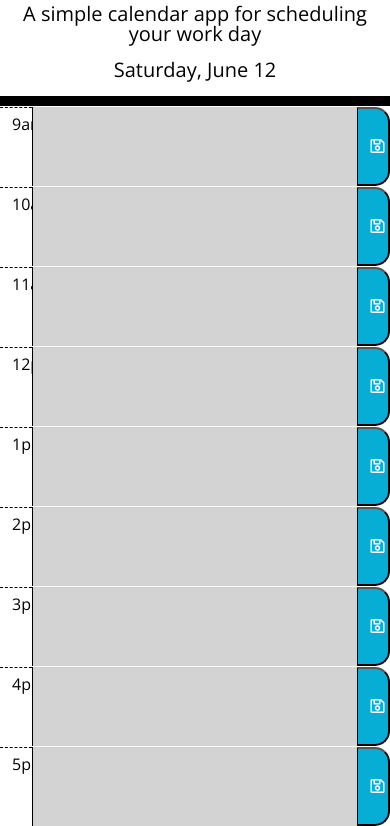
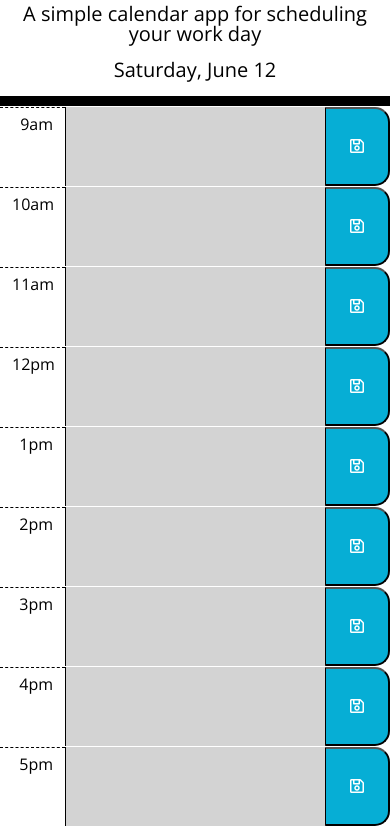
Before and after one commit to emholmes/eholmes-work-day-scheduler-api-challenge, a plain HTML site: page index.html in a window 390 px wide. Shown: the part 49-875 px from the top of the page. Drawn offline with nearby package versions, Linux system fonts and the light colour scheme.

Commit message:
mobile column styles

```diff
--- a/index.html
+++ b/index.html
@@ -23,49 +23,49 @@
     <div class="container">
         <!-- Timeblocks go here -->
         <div class="row" id="row0">
-            <p class="text-end hour col-1 pt-2">9am</p>
-            <textarea class="description col-10"></textarea>
-            <button class="saveBtn col-1"><i class="far fa-save"></i></button>
+            <p class="text-end hour col-lg-1 col-2 pt-2">9am</p>
+            <textarea class="description col-lg-10 col-8"></textarea>
+            <button class="saveBtn col-lg-1 col-2"><i class="far fa-save"></i></button>
         </div>
         <div class="row" id="row1">
-            <p class="text-end hour col-1 pt-2">10am</p>
-            <textarea class="description col-10"></textarea>
-            <button class="saveBtn col-1"><i class="far fa-save"></i></button>
+            <p class="text-end hour col-lg-1 col-2 pt-2">10am</p>
+            <textarea class="description col-lg-10 col-8"></textarea>
+            <button class="saveBtn col-lg-1 col-2"><i class="far fa-save"></i></button>
         </div>
         <div class="row" id="row2">
-            <p class="text-end hour col-1 pt-2">11am</p>
-            <textarea class="description col-10"></textarea>
-            <button class="saveBtn col-1"><i class="far fa-save"></i></button>
+            <p class="text-end hour col-lg-1 col-2 pt-2">11am</p>
+            <textarea class="description col-lg-10 col-8"></textarea>
+            <button class="saveBtn col-lg-1 col-2"><i class="far fa-save"></i></button>
         </div>
         <div class="row" id="row3">
-            <p class="text-end hour col-1 pt-2">12pm</p>
-            <textarea class="description col-10"></textarea>
-            <button class="saveBtn col-1"><i class="far fa-save"></i></button>
+            <p class="text-end hour col-lg-1 col-2 pt-2">12pm</p>
+            <textarea class="description col-lg-10 col-8"></textarea>
+            <button class="saveBtn col-lg-1 col-2"><i class="far fa-save"></i></button>
         </div>
         <div class="row" id="row4">
-            <p class="text-end hour col-1 pt-2">1pm</p>
-            <textarea class="description col-10"></textarea>
-            <button class="saveBtn col-1"><i class="far fa-save"></i></button>
+            <p class="text-end hour col-lg-1 col-2 pt-2">1pm</p>
+            <textarea class="description col-lg-10 col-8"></textarea>
+            <button class="saveBtn col-lg-1 col-2"><i class="far fa-save"></i></button>
         </div>
         <div class="row" id="row5">
-            <p class="text-end hour col-1 pt-2">2pm</p>
-            <textarea class="description col-10"></textarea>
-            <button class="saveBtn col-1"><i class="far fa-save"></i></button>
+            <p class="text-end hour col-lg-1 col-2 pt-2">2pm</p>
+            <textarea class="description col-lg-10 col-8"></textarea>
+            <button class="saveBtn col-lg-1 col-2"><i class="far fa-save"></i></button>
         </div>
         <div class="row" id="row6">
-            <p class="text-end hour col-1 pt-2">3pm</p>
-            <textarea class="description col-10"></textarea>
-            <button class="saveBtn col-1"><i class="far fa-save"></i></button>
+            <p class="text-end hour col-lg-1 col-2 pt-2">3pm</p>
+            <textarea class="description col-lg-10 col-8"></textarea>
+            <button class="saveBtn col-lg-1 col-2"><i class="far fa-save"></i></button>
         </div>
         <div class="row" id="row7">
-            <p class="text-end hour col-1 pt-2">4pm</p>
-            <textarea class="description col-10"></textarea>
-            <button class="saveBtn col-1"><i class="far fa-save"></i></button>
+            <p class="text-end hour col-lg-1 col-2 pt-2">4pm</p>
+            <textarea class="description col-lg-10 col-8"></textarea>
+            <button class="saveBtn col-lg-1 col-2"><i class="far fa-save"></i></button>
         </div>
         <div class="row" id="row8">
-            <p class="text-end hour col-1 pt-2">5pm</p>
-            <textarea class="description col-10"></textarea>
-            <button class="saveBtn col-1"><i class="far fa-save"></i></button>
+            <p class="text-end hour col-lg-1 col-2 pt-2">5pm</p>
+            <textarea class="description col-lg-10 col-8"></textarea>
+            <button class="saveBtn col-lg-1 col-2"><i class="far fa-save"></i></button>
         </div>
     </div>
 
```
